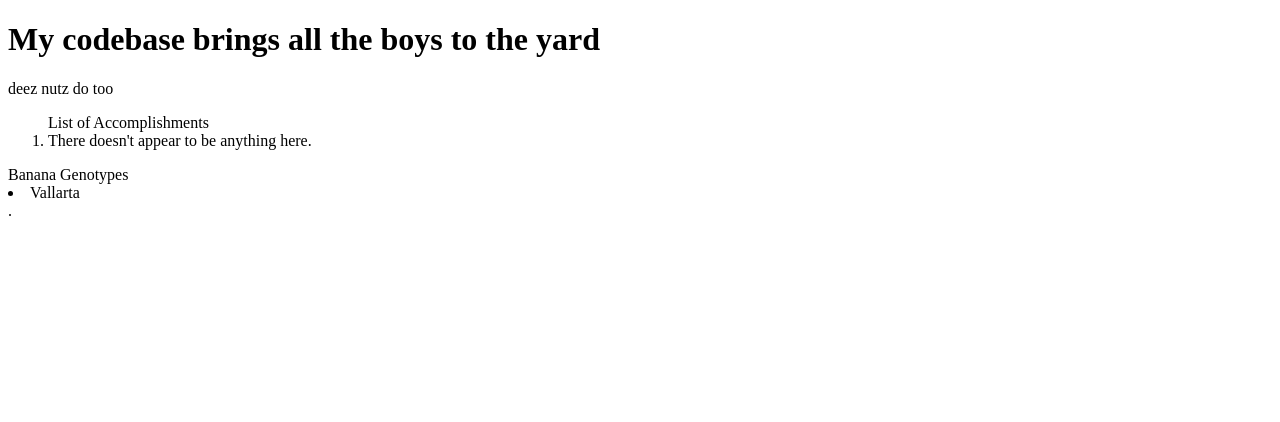
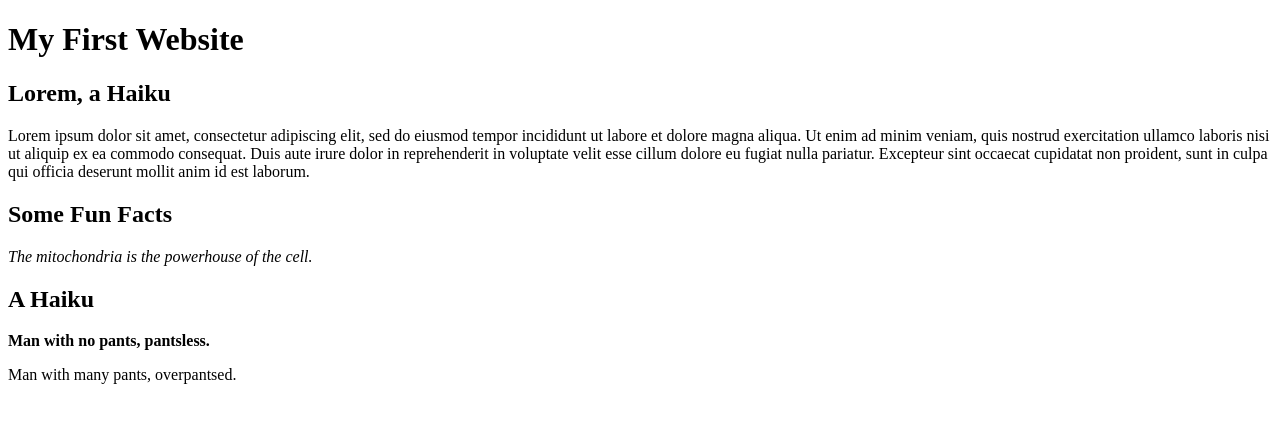
Before and after one commit to aurelius250/git_test, a plain HTML site: page index.html in a window 1280 px wide. Drawn offline with Linux system fonts and the light colour scheme.

Commit message:
TOP More Website Practice

```diff
--- a/index.html
+++ b/index.html
@@ -5,15 +5,28 @@
         <title> My First Dank Meme </title>
     </head>
 
+    <!-- this is an HTML comment -->
     <body>
-        <h1> My codebase brings all the boys to the yard </h1>
-        <p> deez nutz do too</p>
-        <ol> List of Accomplishments
-            <li> There doesn't appear to be anything here. </li>
-        </ol>
-        <nl> Banana Genotypes
-            <li> Vallarta</li>
-        </nl> .
+        <h1> My First Website </h1>
+        <h2> Lorem, a Haiku</h2>
+        <p>
+            Lorem ipsum dolor sit amet, consectetur adipiscing elit,
+            sed do eiusmod tempor incididunt ut labore et dolore magna
+            aliqua. Ut enim ad minim veniam, quis nostrud exercitation
+            ullamco laboris nisi ut aliquip ex ea commodo consequat.
+            Duis aute irure dolor in reprehenderit in voluptate velit
+            esse cillum dolore eu fugiat nulla pariatur. Excepteur sint
+            occaecat cupidatat non proident, sunt in culpa qui officia
+            deserunt mollit anim id est laborum.
+        </p>
+        <h2> Some Fun Facts </h2>
+        <p> <em>The mitochondria is the powerhouse of the cell. </em> </p>
+
+        <h2> A Haiku</h2>
+        <p> <strong> Man with no pants, pantsless. </strong> </p>
+        <p> Man with many pants, overpantsed. </p>
+
+        <!-- Man with no code, codeless and jobless. -->
     </body>
 
 </html>
```
Also changed, not shown: list-practice.html (added, +38 -0 lines), odin-links-and-images/about.html (added, +11 -0 lines), odin-links-and-images/index.html (added, +15 -0 lines), hello_world.txt (deleted).
